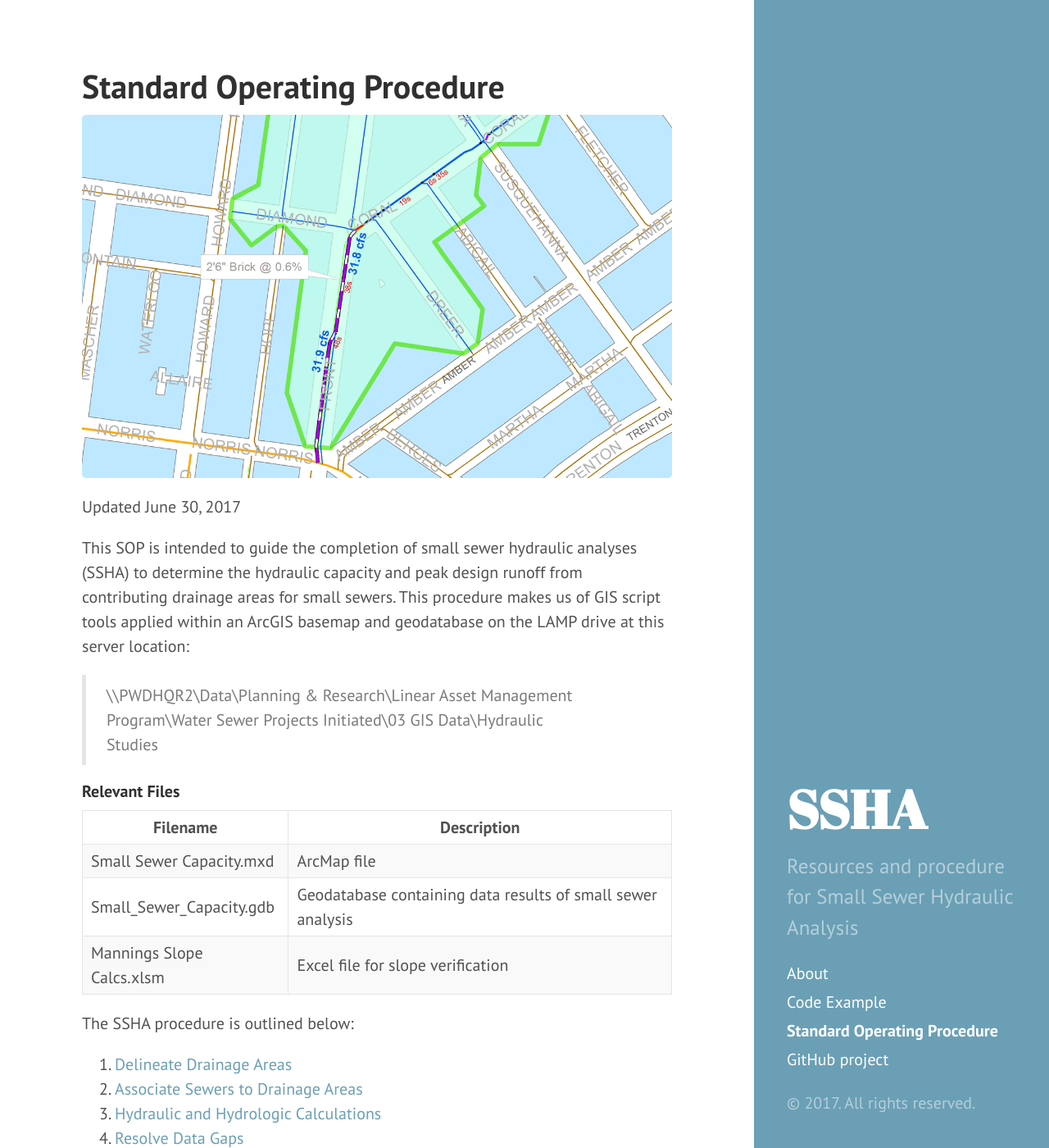
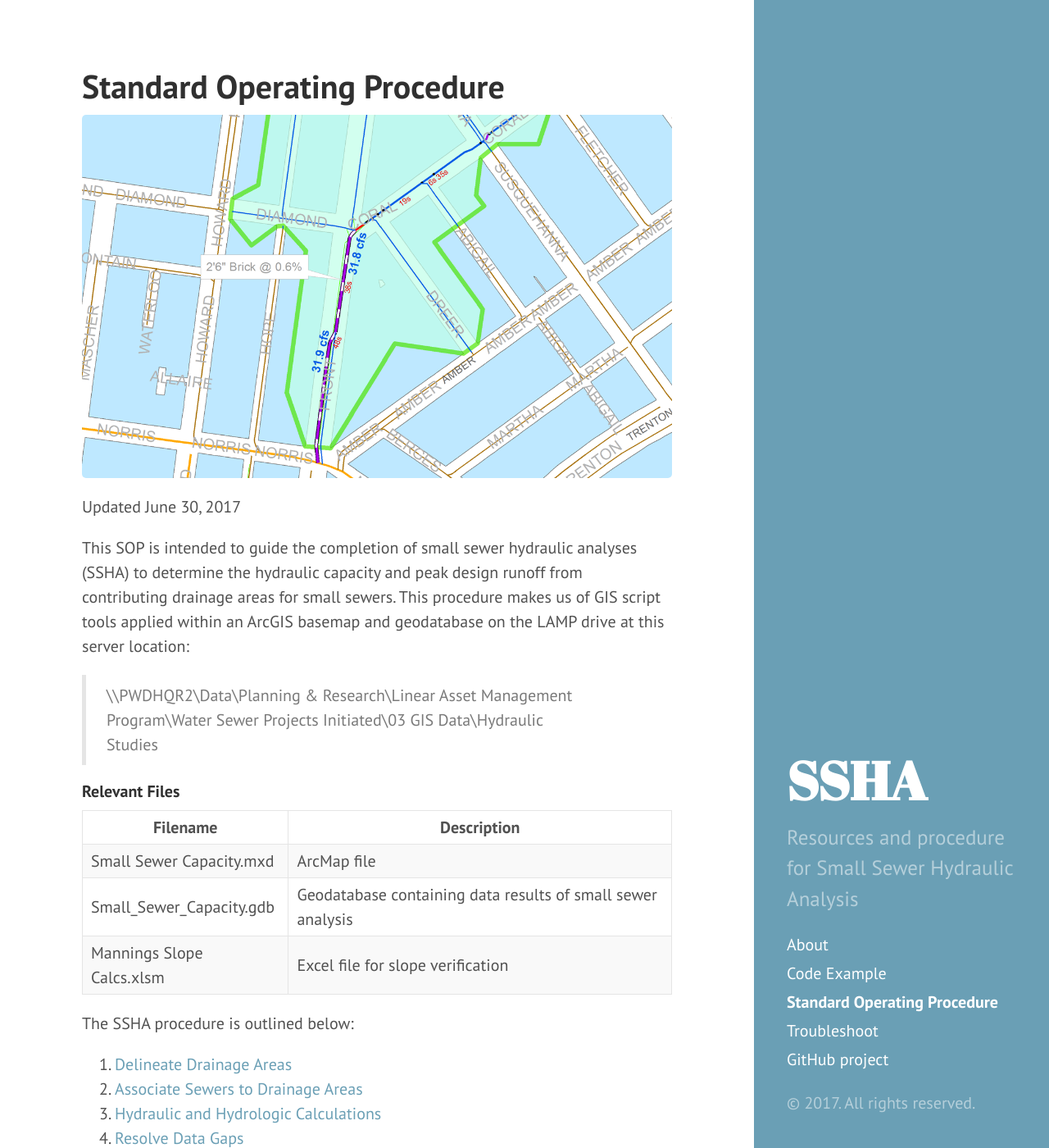
Before and after one commit to adams-cool-org/ssha3, a Jekyll site: the page built from docs/sop.md, in a window 1280 px wide and 1400 px high. Shown: the whole window at 82% size. Built offline with Jekyll 4.4.1, drawn with Linux system fonts in a browser that asks for light colours.

Commit message:
screenshots and troubleshoot page

```diff
--- a/docs/sop.md
+++ b/docs/sop.md
@@ -43,6 +44,7 @@ The SSHA procedure is outlined below:
 8. [Export the Study](#8-export-the-study)
 {: .normal-list}
 
+<hr>
 
 ## 1. Delineate Drainage Areas
 1. Navigate to the study area based on the street connection point provided.
--- /dev/null
+++ b/docs/troubleshoot.md
@@ -0,0 +1,4 @@
+---
+layout: page
+title: Troubleshoot
+---
```
Also changed, not shown: other parts of docs/sop.md (+3 -0 lines), docs/public/img/associate-sewers-example.jpg (added), docs/public/img/hhcalcs-example.jpg (added).
